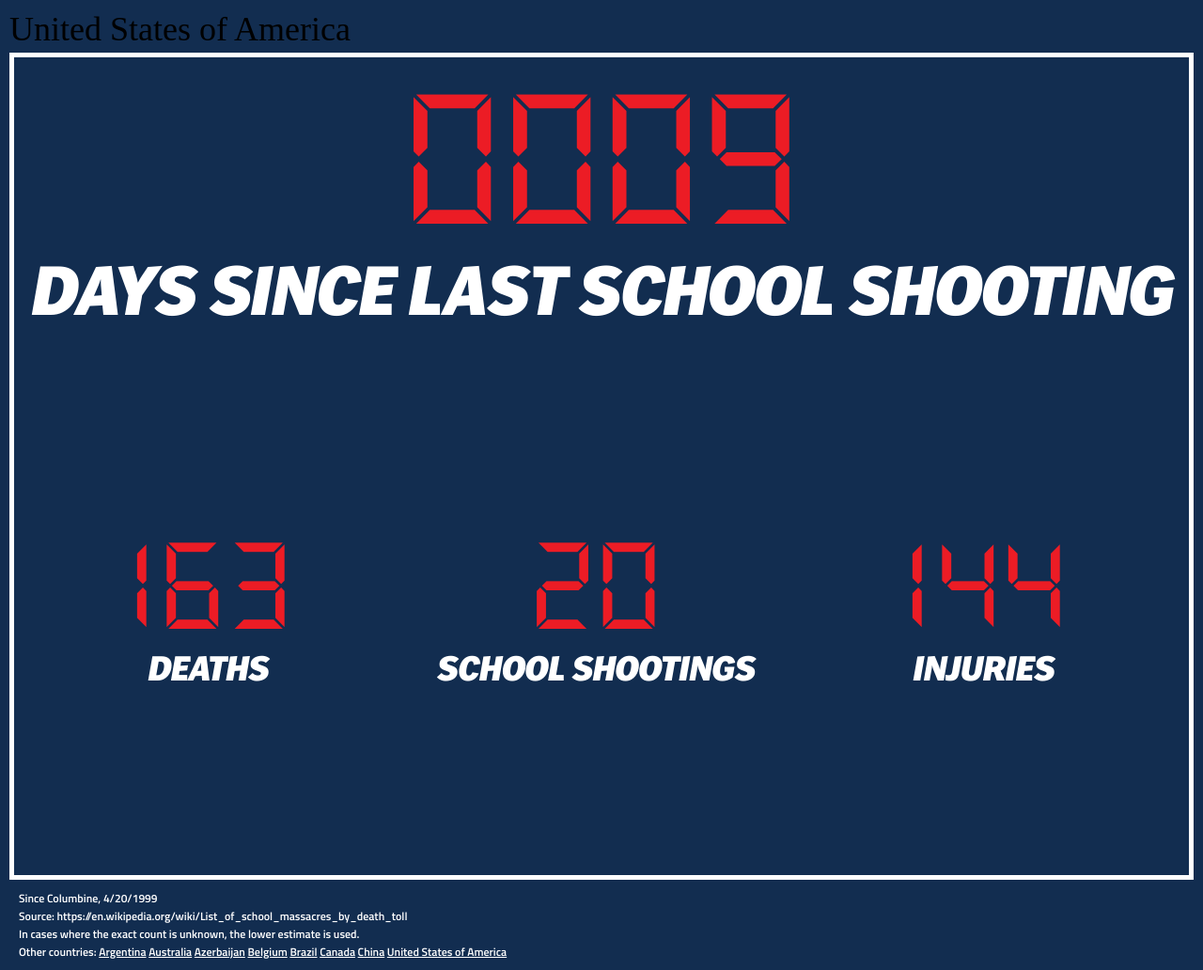
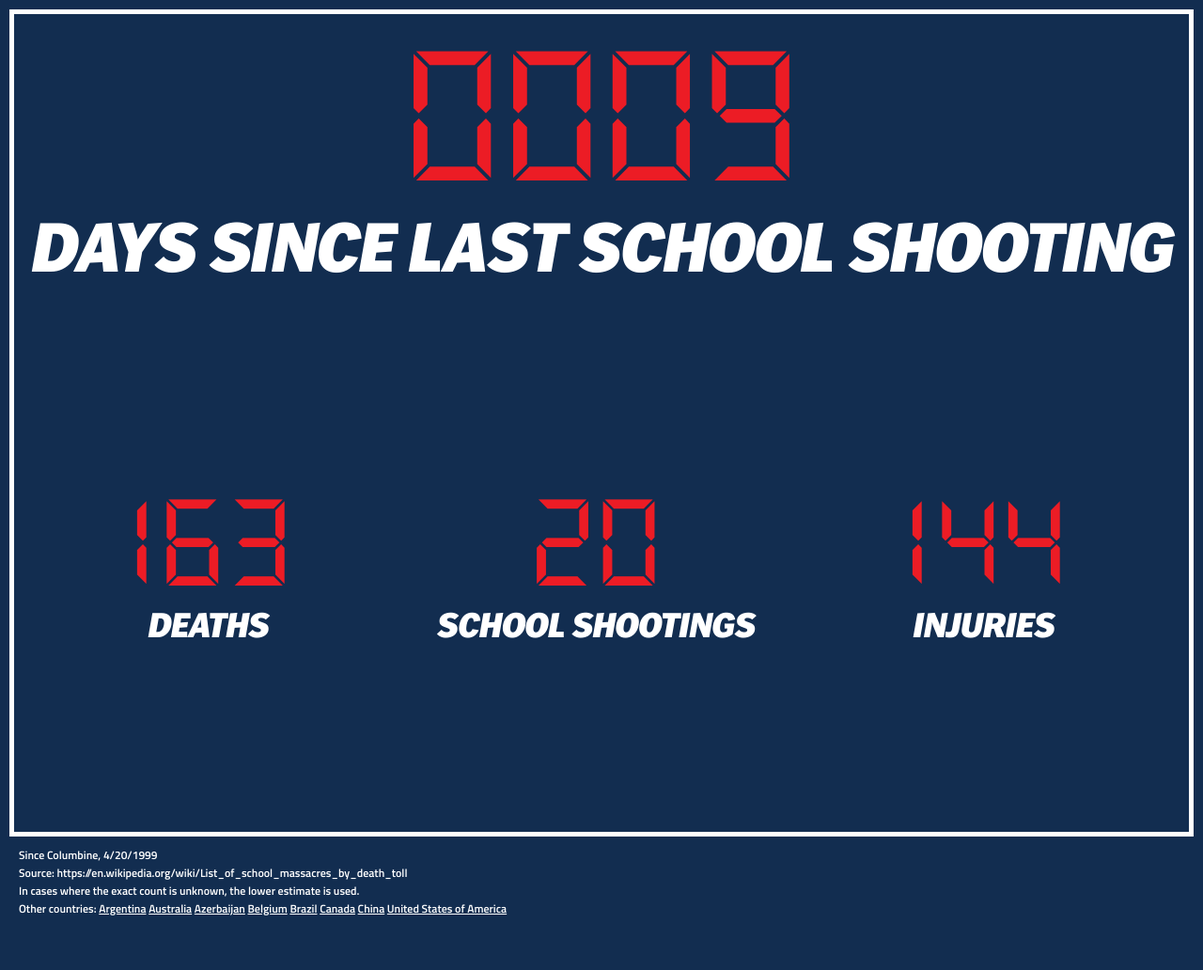
Before and after one commit to chrisdclemens/ShootingsScoreboard, a Jekyll site: the page built from index.html, in a window 1280 px wide. Shown: the whole page at 94% size. Built offline with Jekyll 4.4.1, drawn with Linux system fonts in a browser that asks for light colours; after the commit the page ends 986 px from its top, so only the background shows below that.

Commit message:
Update scoreboard.html

```diff
--- a/_layouts/scoreboard.html
+++ b/_layouts/scoreboard.html
@@ -7,7 +7,7 @@
     <link rel="stylesheet" href="style.css" type="text/css">
   </head>
   <body>
-    <div id="country_title">{{page.title}}</div>
+    <!--<div id="country_title">{{page.title}}</div>-->
       <div id="scoreBoard">
       <div class="stat" id="sinceLast">
           <div class="number" id="daysSince"></div>
```
